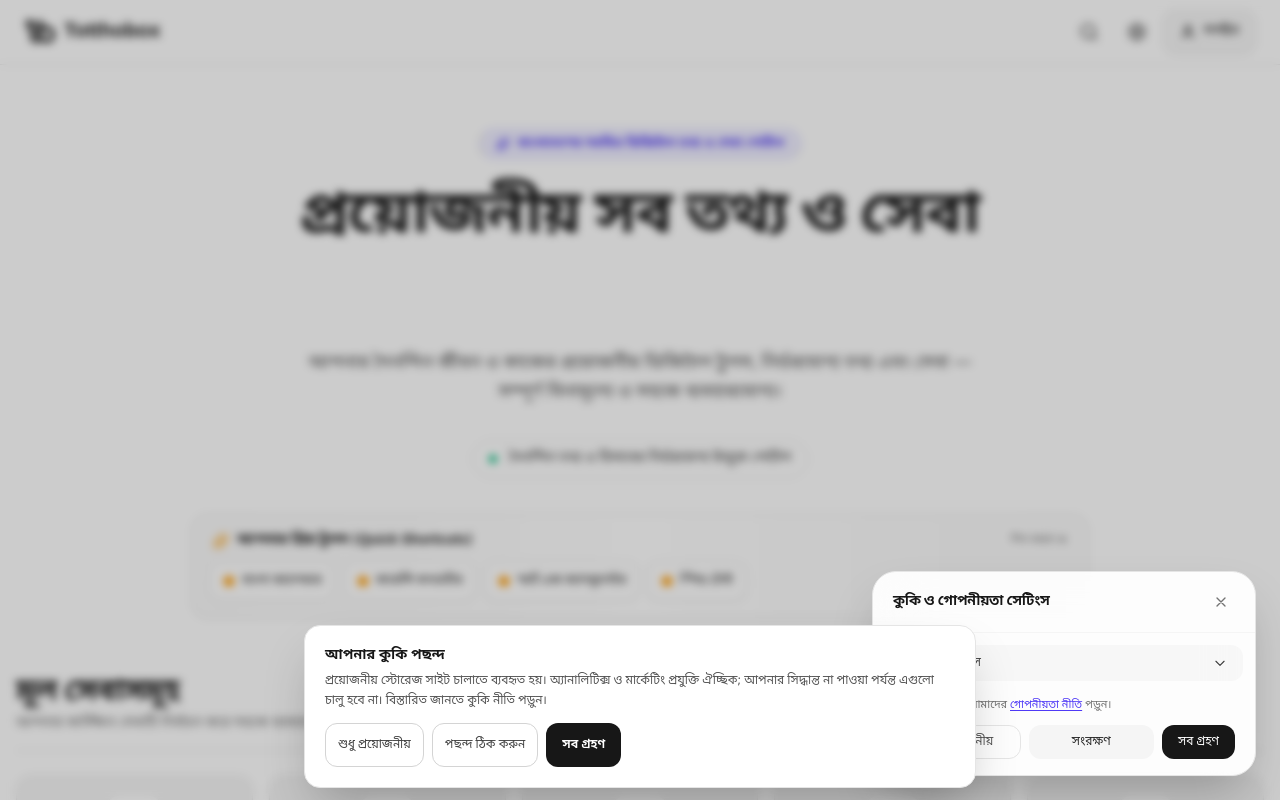
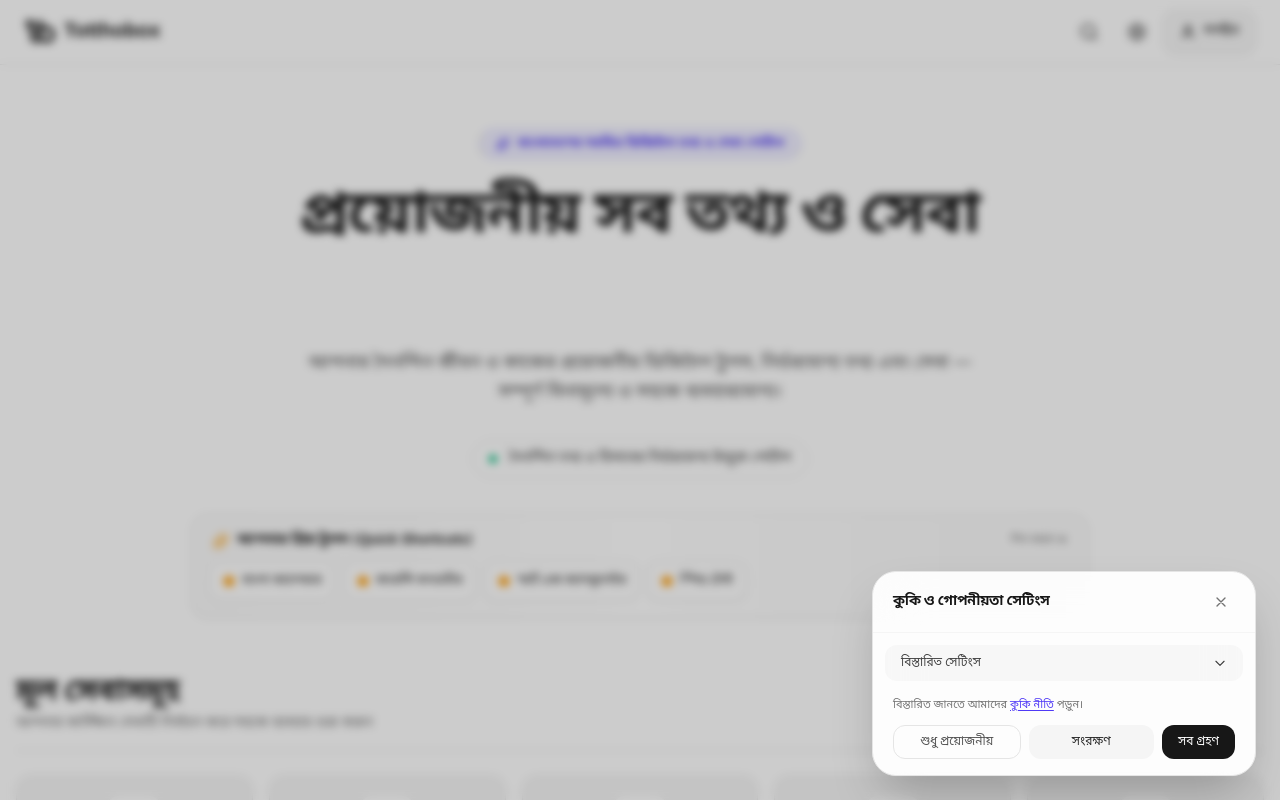
Before and after one commit to mariamsara77/totthobox-fontend, a Next.js app: page / in a window 1280 px wide. Both pictures are taken after a click on the button "পছন্দ ঠিক করুন". Shown: the top 800 px of the page. Built offline with nearby package versions, Linux system fonts and the light colour scheme; no server answers.

Commit message:
fix(consent): link settings to transparent cookie policy

```diff
--- a/components/CookieSettings.tsx
+++ b/components/CookieSettings.tsx
@@ -86,7 +86,7 @@ export default function CookieSettings() {
             </button>
             <button
               type="button"
-              onClick={() => setIsOpen(true)}
+              onClick={() => { setIsOpen(true); setShowBanner(false); }}
               className="min-h-11 rounded-xl border border-zinc-300 px-3 py-2 text-xs font-medium text-zinc-700 transition hover:bg-zinc-100 dark:border-zinc-700 dark:text-zinc-200 dark:hover:bg-zinc-800"
             >
               পছন্দ ঠিক করুন
@@ -261,10 +261,10 @@ export default function CookieSettings() {
               <p className="mb-3 text-[11px] text-zinc-500 dark:text-zinc-400">
                 বিস্তারিত জানতে আমাদের{" "}
                 <Link
-                  href="/privacy-policy"
+                  href="/cookie-policy"
                   className="text-indigo-600 dark:text-indigo-400 underline underline-offset-2 transition"
                 >
-                  গোপনীয়তা নীতি
+                  কুকি নীতি
                 </Link>{" "}
                 পড়ুন।
               </p>
```
